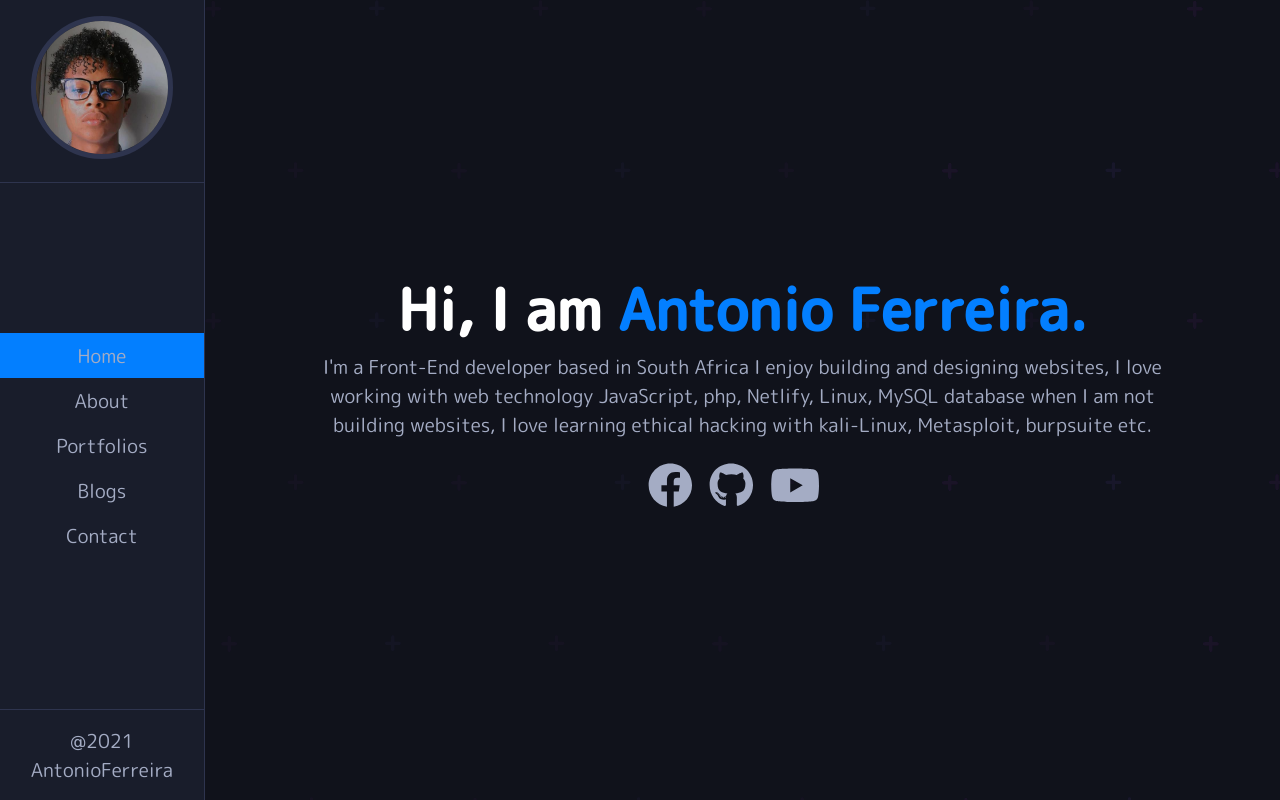
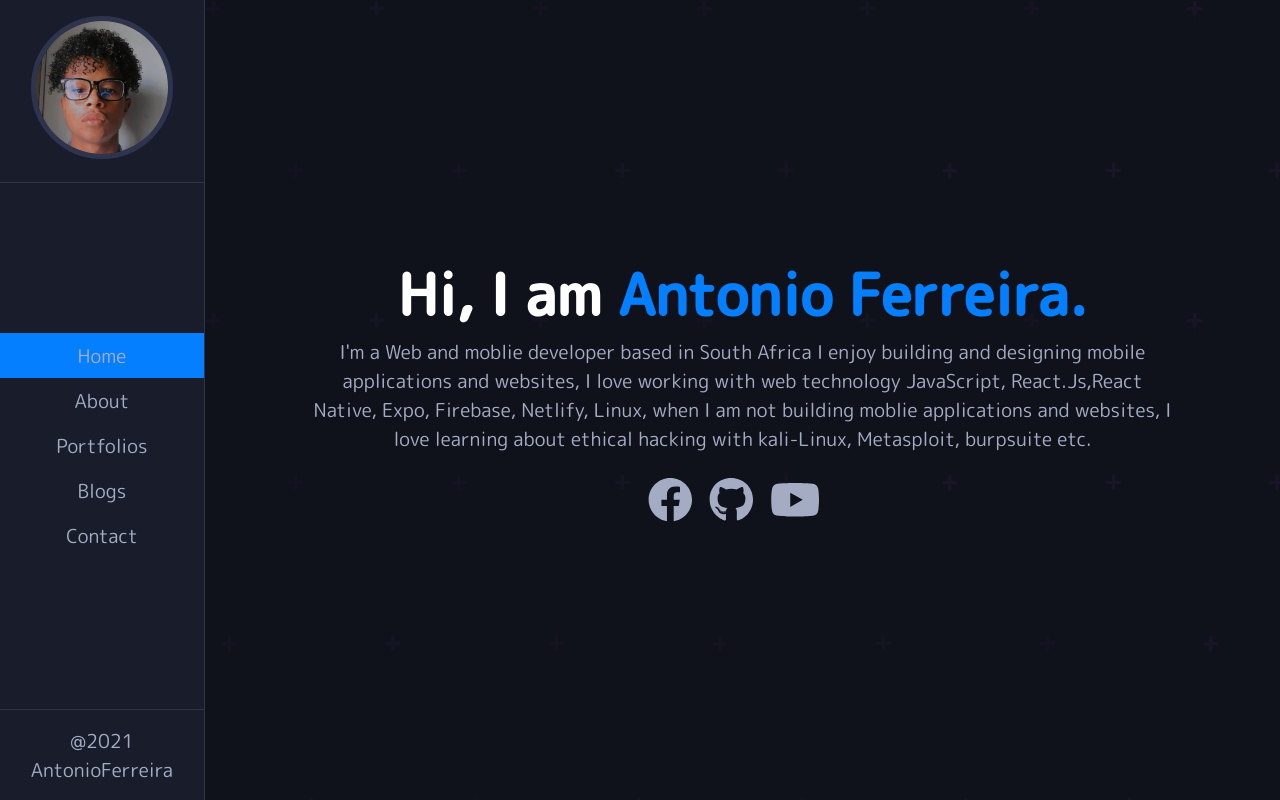
Before and after one commit to antonioferreiraSA/antonioferreira.me, a React (Create React App) app: page / in a window 1280 px wide. Built offline with nearby package versions, Linux system fonts and the light colour scheme.

Commit message:
editing home page

```diff
--- a/src/Components/ImageSection.js
+++ b/src/Components/ImageSection.js
@@ -11,7 +11,8 @@ function ImageSection() {
             <div className="about-info">
                 <h4>I am<span> Antonio Ferreira</span></h4>
                 <p className="about-text">
-                   I'm a Front-End developer based in South Africa I enjoy building and designing websites, I love working with web technology JavaScript, php, Netlify, Linux, MySQL database when I am not building websites, I love learning ethical hacking with kali-Linux, Metasploit, burpsuite etc.
+                   I'm a Web and moblie  developer based in South Africa
+I enjoy building and designing mobile applications and websites, I love working with web technology JavaScript, React.Js,React Native, Expo, Firebase, Netlify, Linux, when I am not building moblie applications and  websites, I love learning about ethical hacking with kali-Linux, Metasploit, burpsuite etc.
                 </p>
                 <div className="about-details">
                     <div className="left-section">
--- a/src/Pages/HomePage.js
+++ b/src/Pages/HomePage.js
@@ -14,8 +14,8 @@ function HomePage() {
                     <span> Antonio Ferreira.</span>
                 </h1>
                 <p className="h-sub-text">
-                    I'm a Front-End developer based in South Africa
-I enjoy building and designing websites, I love working with web technology JavaScript, php, Netlify, Linux, MySQL database when I am not building websites, I love learning ethical hacking with kali-Linux, Metasploit, burpsuite etc.
+                    I'm a Web and moblie  developer based in South Africa
+I enjoy building and designing mobile applications and websites, I love working with web technology JavaScript, React.Js,React Native, Expo, Firebase, Netlify, Linux, when I am not building moblie applications and  websites, I love learning about ethical hacking with kali-Linux, Metasploit, burpsuite etc.
                 </p>
                 <div className="icons">
                     <Link to="test" className="icon-holder">
```
Also changed, not shown: src/App.js (+6 -4 lines), 1 other file (tests, documents, lock files or other folders).
